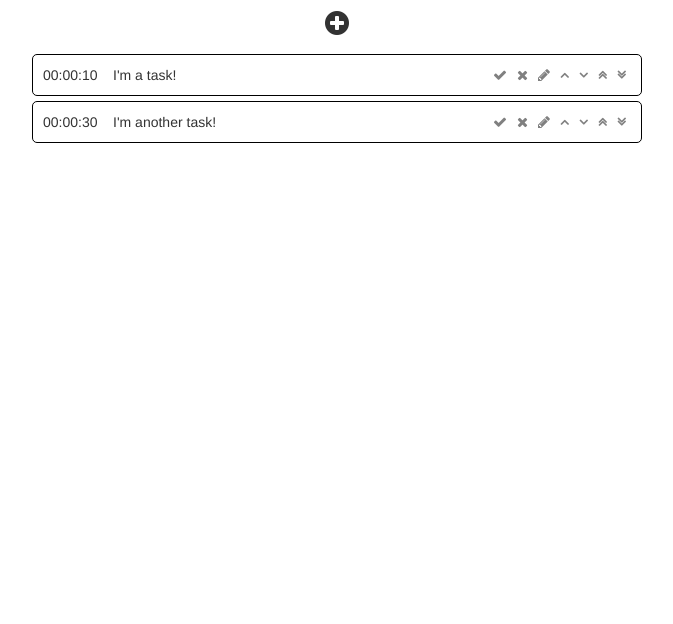
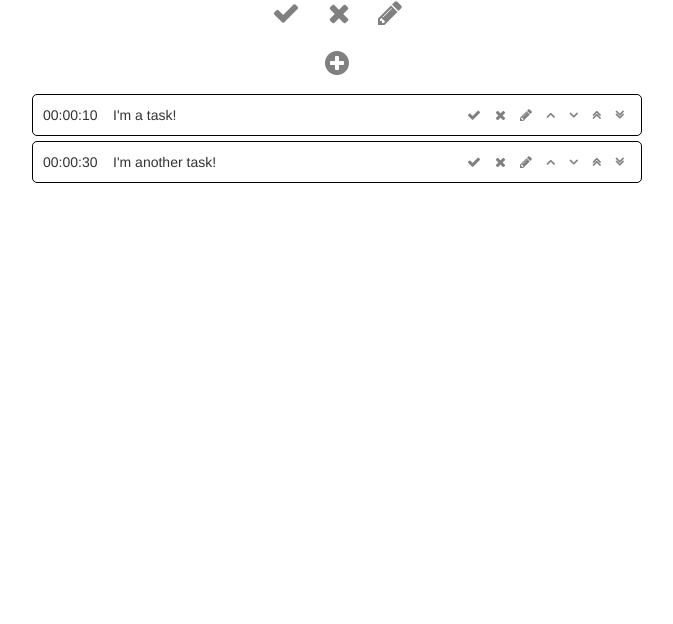
Before and after one commit to czhao39/epochs, a React app: page / in a window 1280 px wide. Shown: the part 176-800 px from the top of the page, without its empty margins (303-976 px from the left). Built offline with nearby package versions, Linux system fonts and the light colour scheme.

Commit message:
add controls for current task

```diff
--- a/src/components/App.js
+++ b/src/components/App.js
@@ -8,17 +8,38 @@ import TaskListContainer from "../containers/TaskListContainer";
 
 
 class App extends PureComponent {
+    state = {
+        showEditTaskModal: false,
+    };
+
+    /**
+     * Toggle task editor modal
+     *
+     * @param {number} index Index of the task being edited
+     * @param {boolean} show
+     * @return {void}
+     */
+    toggleEditTaskModal(show, index) {
+        this.setState({ showEditTaskModal: show, editIndex: index });
+    }
+
     render() {
         return (
             <Grid fluid>
                 <div className="app-title">Tasks</div>
                 <div className="curtaskbox-wrapper">
-                    <CurTaskBox />
+                    <CurTaskBox
+                        toggleEditTaskModal={(show, index) => this.toggleEditTaskModal(show, index)}
+                    />
                 </div>
                 <TaskListControlsBox />
                 <Row>
                     <Col xs={12} sm={8} md={6} smOffset={2} mdOffset={3}>
-                        <TaskListContainer />
+                        <TaskListContainer
+                            editIndex={this.state.editIndex}
+                            showEditTaskModal={this.state.showEditTaskModal}
+                            toggleEditTaskModal={(show, index) => this.toggleEditTaskModal(show, index)}
+                        />
                     </Col>
                 </Row>
             </Grid>
--- a/src/containers/CurTaskBox.js
+++ b/src/containers/CurTaskBox.js
@@ -1,22 +1,40 @@
 import React, { Component } from "react";
 import { connect } from "react-redux";
 
-
+import "../styles/CurTaskBox.scss";
 import Timer from "../components/Timer";
 import { togglePaused } from "../actions/togglePaused";
+import { finishTask } from "../actions/finishTask";
+
 
 @connect(function(state) {
     return {
         tasks: state.tasks,
     };
-}, { togglePaused })
+}, { togglePaused, finishTask })
 export default class CurTaskBox extends Component {
     render() {
         return (
-            <Timer
-                secsRemaining={this.props.tasks.list.length > 0 ? this.props.tasks.list[0].secsRemaining : 0}
-                togglePaused={this.props.togglePaused}
-            />
+            <div>
+                <Timer
+                    secsRemaining={this.props.tasks.list.length > 0 ? this.props.tasks.list[0].secsRemaining : 0}
+                    togglePaused={this.props.togglePaused}
+                />
+                <div className="cur-task-controls">
+                    <i
+                        className="done-button fa fa-check"
+                        onClick={() => this.props.finishTask(0, true)}
+                    />
+                    <i
+                        className="cancel-button fa fa-close"
+                        onClick={() => this.props.finishTask(0, false)}
+                    />
+                    <i
+                        className="edit-button fa fa-pencil"
+                        onClick={() => this.props.toggleEditTaskModal(true, 0)}
+                    />
+                </div>
+            </div>
         );
     }
 }
--- a/src/containers/TaskListContainer.js
+++ b/src/containers/TaskListContainer.js
@@ -14,10 +14,6 @@ import { editTask } from "../actions/editTask";
     };
 }, { setTimeRemaining, moveTask, finishTask, editTask })
 export default class TaskListContainer extends Component {
-    state = {
-        showEditTaskModal: false,
-    };
-
     componentDidMount() {
         setInterval(() => {
             if (this.props.tasks.paused || this.props.tasks.list.length === 0) {
@@ -30,25 +26,14 @@ export default class TaskListContainer extends Component {
         }, 1000);
     }
 
-    /**
-     * Toggle task editor modal
-     *
-     * @param {number} index Index of the task being editted
-     * @param {boolean} show
-     * @return {void}
-     */
-    toggleEditTaskModal(show, index) {
-        this.setState({ showEditTaskModal: show, editIndex: index });
-    }
-
     render() {
         return (
             <div>
                 <EditTaskModal
-                    index={this.state.editIndex}
-                    task={this.state.editIndex === undefined ? null : this.props.tasks.list[this.state.editIndex]}
-                    showEditTaskModal={this.state.showEditTaskModal}
-                    toggleEditTaskModal={(show, index) => this.toggleEditTaskModal(show, index)}
+                    index={this.props.editIndex}
+                    task={this.props.editIndex === undefined ? null : this.props.tasks.list[this.props.editIndex]}
+                    showEditTaskModal={this.props.showEditTaskModal}
+                    toggleEditTaskModal={(show, index) => this.props.toggleEditTaskModal(show, index)}
                     editTask={this.props.editTask}
                 />
                 <TaskList
@@ -56,7 +41,7 @@ export default class TaskListContainer extends Component {
                     setTimeRemaining={this.props.setTimeRemaining}
                     moveTask={this.props.moveTask}
                     finishTask={this.props.finishTask}
-                    toggleEditTaskModal={(show, index) => this.toggleEditTaskModal(show, index)}
+                    toggleEditTaskModal={(show, index) => this.props.toggleEditTaskModal(show, index)}
                 />
             </div>
         );
--- a/src/styles/App.scss
+++ b/src/styles/App.scss
@@ -10,3 +10,31 @@
     margin-right: auto;
     text-align: center;
 }
+
+.fa {
+    color: grey;
+    margin-left: .5em;
+    margin-right: .5em;
+    cursor: pointer;
+    transition: color .2s;
+
+    &:hover {
+        color: blue;
+    }
+
+    &.fa-angle-up, &.fa-angle-down, &.fa-angle-double-up, &.fa-angle-double-down {
+        font-weight: bold;
+    }
+}
+
+.done-button:hover {
+    color: green;
+}
+
+.cancel-button:hover {
+    color: red;
+}
+
+.edit-button:hover {
+    color: orange;
+}
--- /dev/null
+++ b/src/styles/CurTaskBox.scss
@@ -0,0 +1,3 @@
+.cur-task-controls {
+    font-size: 2em;
+}
--- a/src/styles/TaskItem.scss
+++ b/src/styles/TaskItem.scss
@@ -12,32 +12,4 @@
 
 .task-item-buttons {
     margin-left: auto;
-
-    .fa {
-        color: grey;
-        margin-left: .5rem;
-        margin-right: .5rem;
-        transition: color .2s;
-
-        &:hover {
-            cursor: pointer;
-            color: black;
-        }
-
-        &.fa-angle-up, &.fa-angle-down, &.fa-angle-double-up, &.fa-angle-double-down {
-            font-weight: bold;
-        }
-    }
-
-    .done-button:hover {
-        color: green;
-    }
-
-    .cancel-button:hover {
-        color: red;
-    }
-
-    .edit-button:hover {
-        color: blue;
-    }
 }
--- a/src/styles/TaskListControlsBox.scss
+++ b/src/styles/TaskListControlsBox.scss
@@ -3,8 +3,4 @@
     font-size: 2em;
     margin-top: 1rem;
     margin-bottom: 1rem;
-
-    .fa {
-        cursor: pointer;
-    }
 }
```
